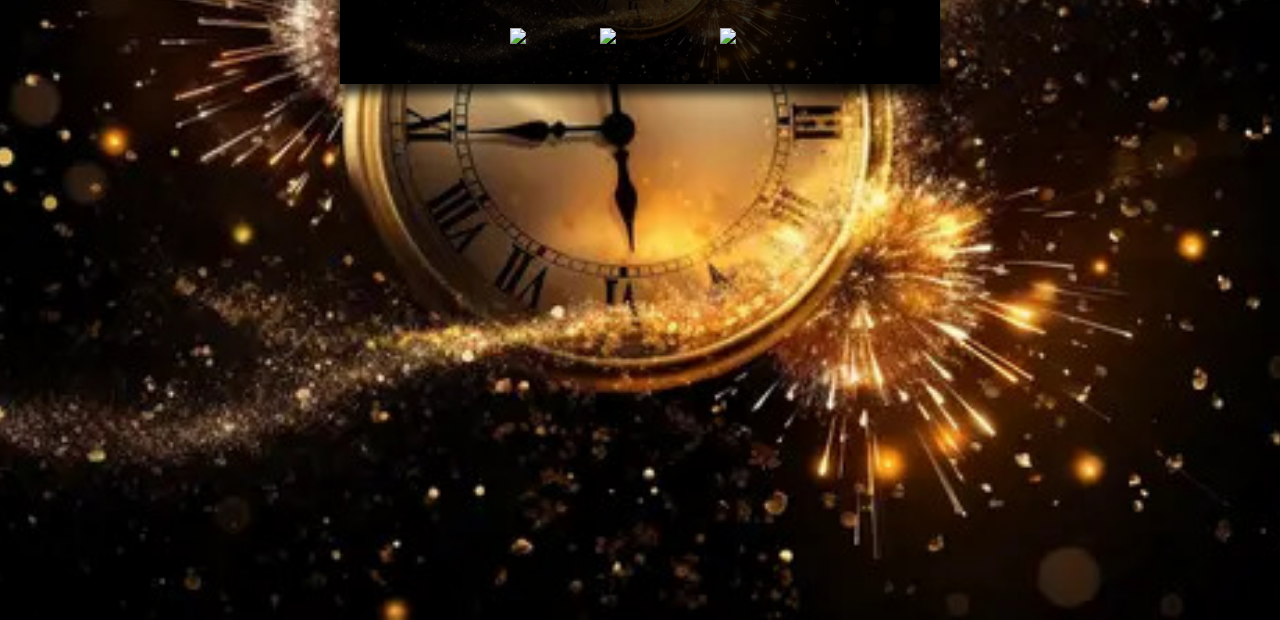
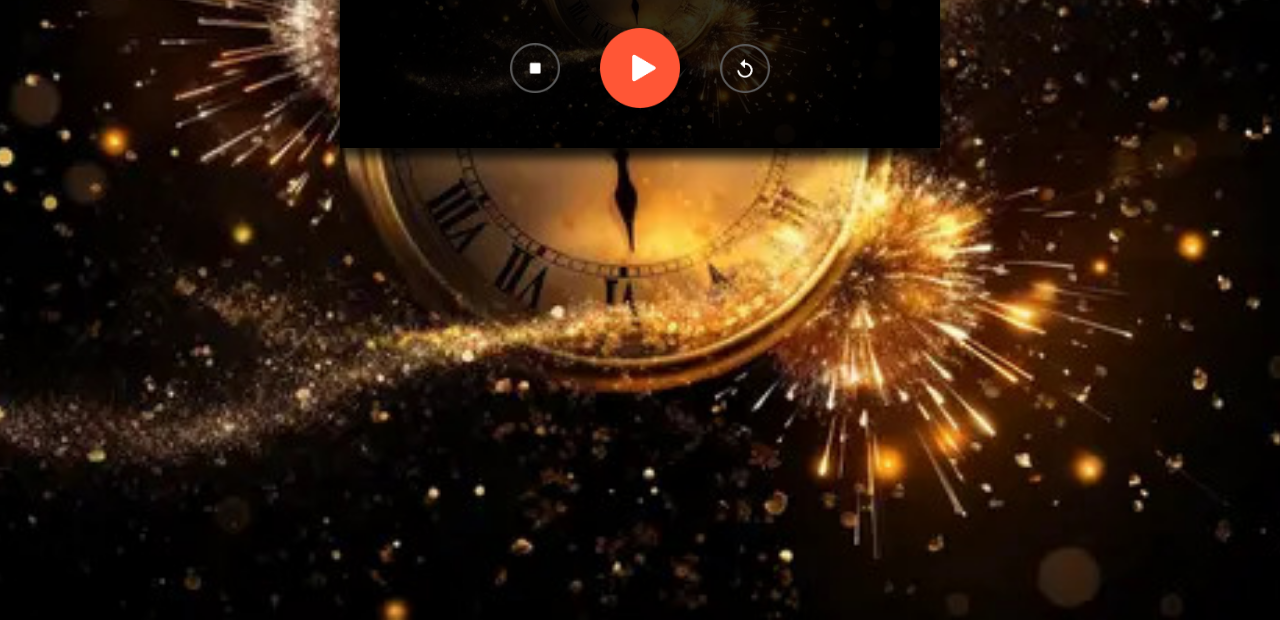
Before and after one commit to Uma-Kumarasamy/Countdown_timer, a plain HTML site: page index.html in a window 1280 px wide. Shown: the part 378-998 px from the top of the page. Drawn offline with Linux system fonts and the light colour scheme; files whose address does not match are found by name.

Commit message:
Update index.html

```diff
--- a/index.html
+++ b/index.html
@@ -11,9 +11,9 @@
     <div class="stopwatch">
         <h1 id="displaytime">00:00:00</h1>
         <div class="buttons">
-            <img src="stopwatch_img/images/stop.png" onclick="watchstop()">
-            <img src="stopwatch_img/images/start.png" onclick="watchstart()">
-            <img src="stopwatch_img/images/reset.png" onclick="watchreset()">
+            <img src="stop.png" onclick="watchstop()">
+            <img src="start.png" onclick="watchstart()">
+            <img src="reset.png" onclick="watchreset()">
         </div>
     </div>
 <script src="script.js"></script>
```
